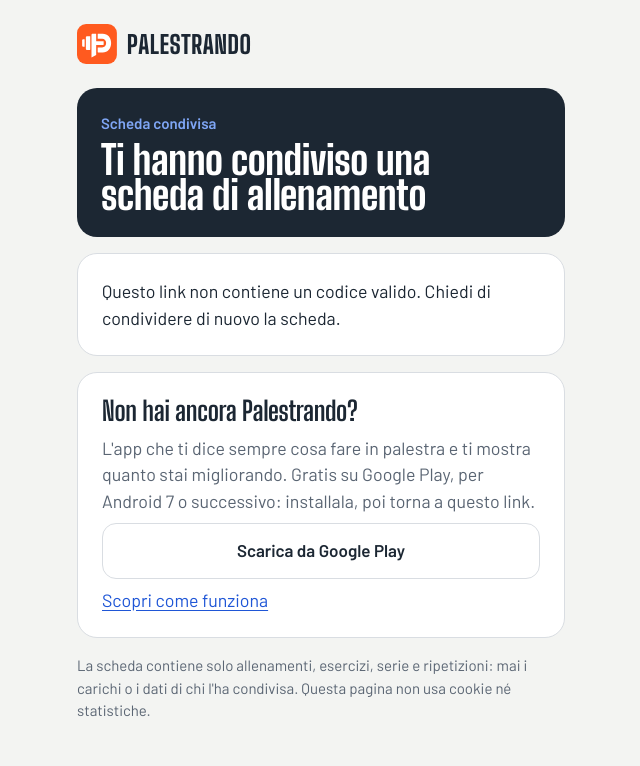
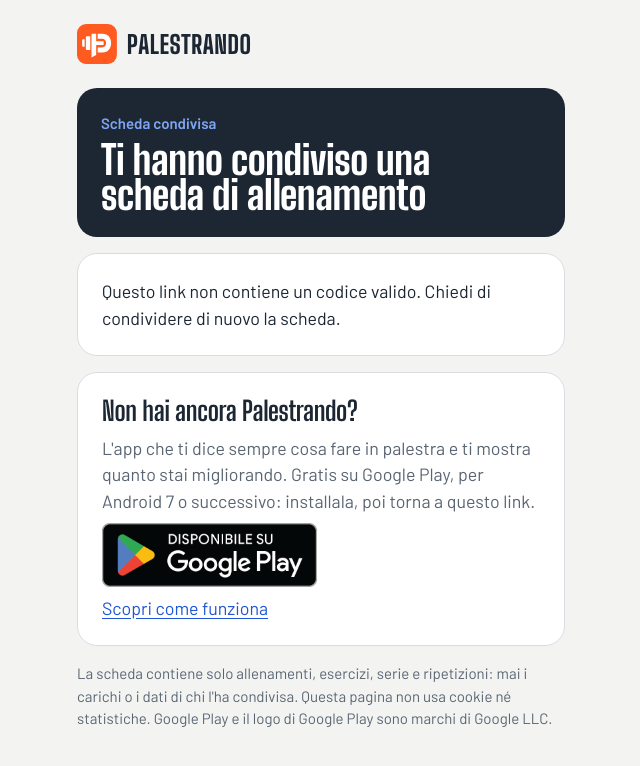
Before and after one commit to retaggi/retaggi.github.io, a plain HTML site: page s/index.html in a window 1280 px wide. Shown: the whole page, without its empty margins (319-959 px from the left). Drawn offline with Linux system fonts and the light colour scheme.

Commit message:
Official Google Play badge and trademark notice
Co-Authored-By: Claude Opus 5.5 <noreply@anthropic.com>

```diff
--- a/assets/site.css
+++ b/assets/site.css
@@ -1160,3 +1160,20 @@ section.surface {
 .band .button {
   justify-self: start;
 }
+
+/* The official Google Play badge, never redrawn: only scaled, with its own black frame. */
+.play-badge {
+  display: inline-block;
+  line-height: 0;
+  border-radius: 10px;
+}
+.play-badge img {
+  width: auto;
+  height: 64px;
+}
+.band .play-badge {
+  justify-self: start;
+}
+.narrow .play-badge {
+  justify-self: start;
+}
--- a/s/index.html
+++ b/s/index.html
@@ -57,13 +57,13 @@
           L'app che ti dice sempre cosa fare in palestra e ti mostra quanto stai migliorando.
           Gratis su Google Play, per Android 7 o successivo: installala, poi torna a questo link.
         </p>
-        <a class="button secondary" href="https://play.google.com/store/apps/details?id=it.retaggi.palestrando&amp;referrer=utm_source%3Dpalestrando.it%26utm_medium%3Dsito%26utm_campaign%3Dscheda_condivisa">Scarica da Google Play</a>
+        <a class="play-badge" href="https://play.google.com/store/apps/details?id=it.retaggi.palestrando&amp;referrer=utm_source%3Dpalestrando.it%26utm_medium%3Dsito%26utm_campaign%3Dscheda_condivisa"><img src="/assets/badges/google-play-it.png" width="646" height="192" alt="Disponibile su Google Play" /></a>
         <a href="/">Scopri come funziona</a>
       </section>
 
       <p class="muted small">
         La scheda contiene solo allenamenti, esercizi, serie e ripetizioni: mai i carichi o i dati di
-        chi l'ha condivisa. Questa pagina non usa cookie né statistiche.
+        chi l'ha condivisa. Questa pagina non usa cookie né statistiche. Google Play e il logo di Google Play sono marchi di Google LLC.
       </p>
     </main>
     <script>
```
Also changed, not shown: index.html (+4 -10 lines), assets/badges/google-play-it.png (added).
